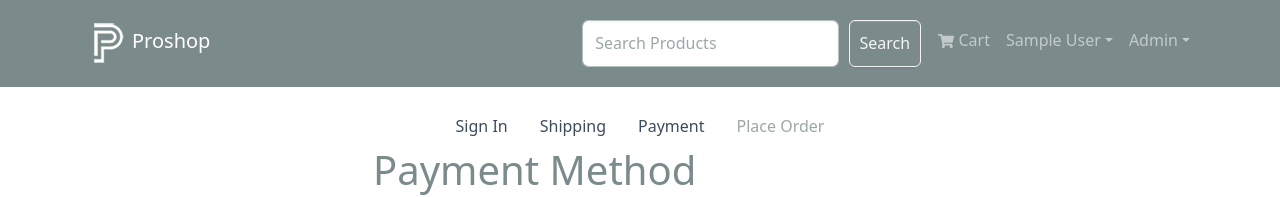
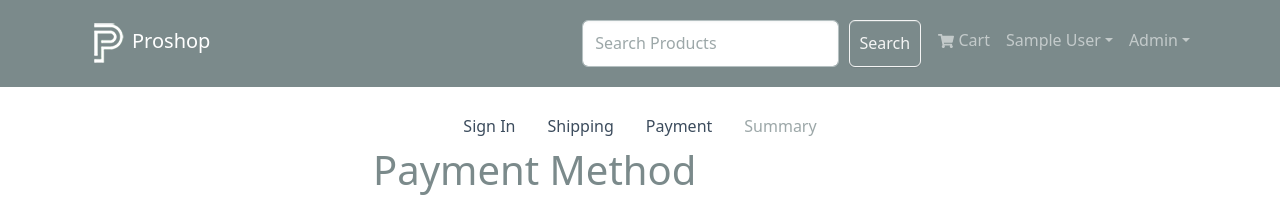
Before and after one commit to codingYank/proshop, a React (Create React App) app in the folder frontend/: page /payment in a window 1280 px wide. Shown: the top 197 px of the page. Built offline with nearby package versions, Linux system fonts and the light colour scheme; sample sign-in values are in the browser's storage.

Commit message:
Checkout steps update

```diff
--- a/frontend/src/components/CheckoutSteps.jsx
+++ b/frontend/src/components/CheckoutSteps.jsx
@@ -34,10 +34,10 @@ const CheckoutSteps = ({ step1, step2, step3, step4 }) => {
       <Nav.Item>
         { step4 ? (
           <LinkContainer to='/placeorder'>
-            <Nav.Link>Place Order</Nav.Link>
+            <Nav.Link>Summary</Nav.Link>
           </LinkContainer>
         ) : (
-          <Nav.Link disabled>Place Order</Nav.Link>
+          <Nav.Link disabled>Summary</Nav.Link>
         )}
       </Nav.Item>
     </Nav>
--- a/frontend/src/screens/OrderScreen.jsx
+++ b/frontend/src/screens/OrderScreen.jsx
@@ -96,7 +96,7 @@ const OrderScreen = () => {
     <Message variant='danger' />
     ) : (
       <>
-        <h1>Order {order._id}</h1>
+        <h1>{order.isPaid ? (`Order ${order._id}`) : ('Pay Order')}</h1>
         <Row>
           <Col md={8}>
             <ListGroup variant="flush">
@@ -112,11 +112,12 @@ const OrderScreen = () => {
                   <strong>Address: </strong>
                   {order.shippingAddress.address}, {order.shippingAddress.city} {order.shippingAddress.postalCode} {order.shippingAddress.country}
                 </p>
-                { order.isDelivered ? (
+                { order.isDelivered && (
                   <Message variant='success'>
                     Delivered on {order.deliveredAt}
                   </Message>
-                ) : (
+                )}
+                { order.isPaid && !order.isDelivered && (
                   <Message variant='danger'>
                     Not Delivered
                   </Message>
@@ -128,13 +129,9 @@ const OrderScreen = () => {
                   <strong>Method: </strong>
                   {order.paymentMethod}
                 </p>
-                { order.isPaid ? (
+                { order.isPaid && (
                   <Message variant='success'>
                     Paid on {order.paidAt}
-                  </Message>
-                ) : (
-                  <Message variant='danger'>
-                    Not Paid
                   </Message>
                 )}
               </ListGroup.Item>
--- a/frontend/src/screens/PlaceOrderScreen.jsx
+++ b/frontend/src/screens/PlaceOrderScreen.jsx
@@ -123,7 +123,7 @@ const PlaceOrderScreen = () => {
               </ListGroup.Item>
 
               <ListGroup.Item>
-                <Button type='button' className='btn-block' disabled={cart.cartItems.length === 0} onClick={placeOrderHandler}>Place Order</Button>
+                <Button type='button' className='btn-block' disabled={cart.cartItems.length === 0} onClick={placeOrderHandler}>Continue to Payment</Button>
               </ListGroup.Item>
               {isLoading && <Loader />}
             </ListGroup>
```
